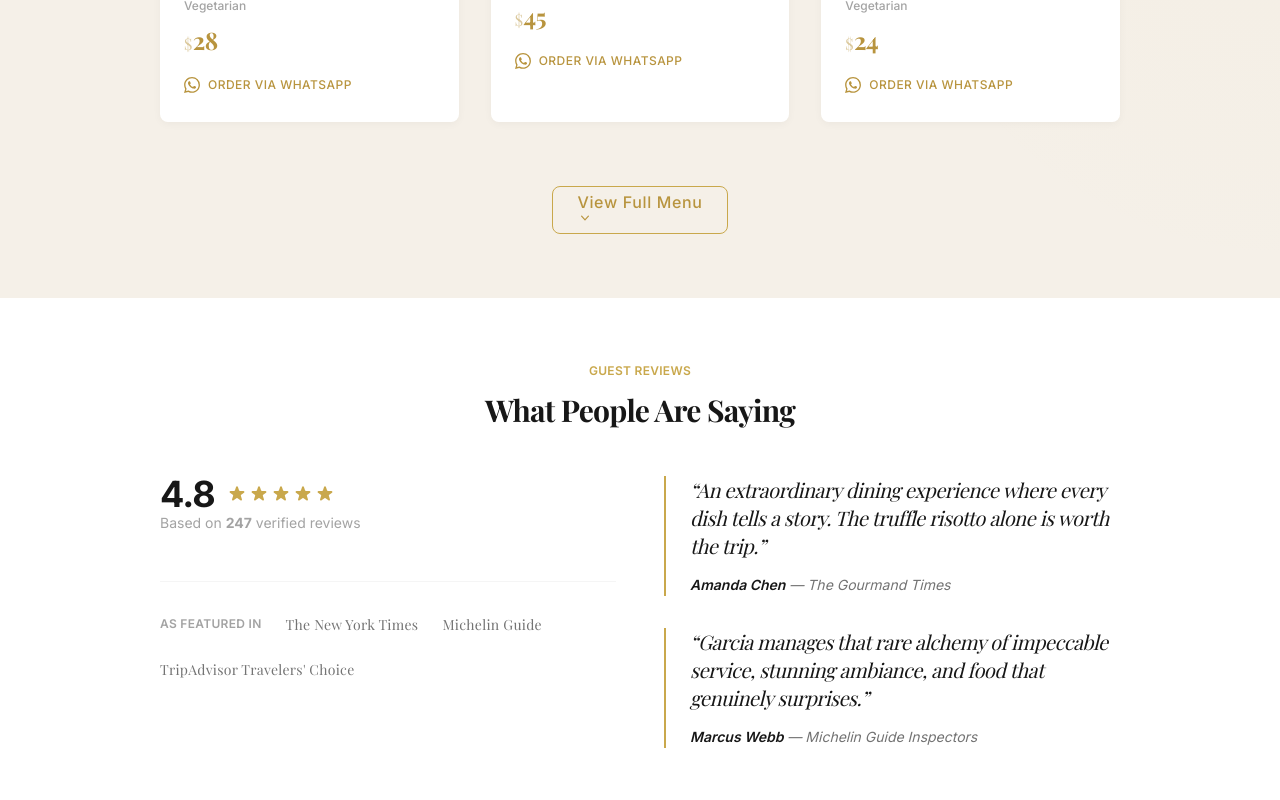
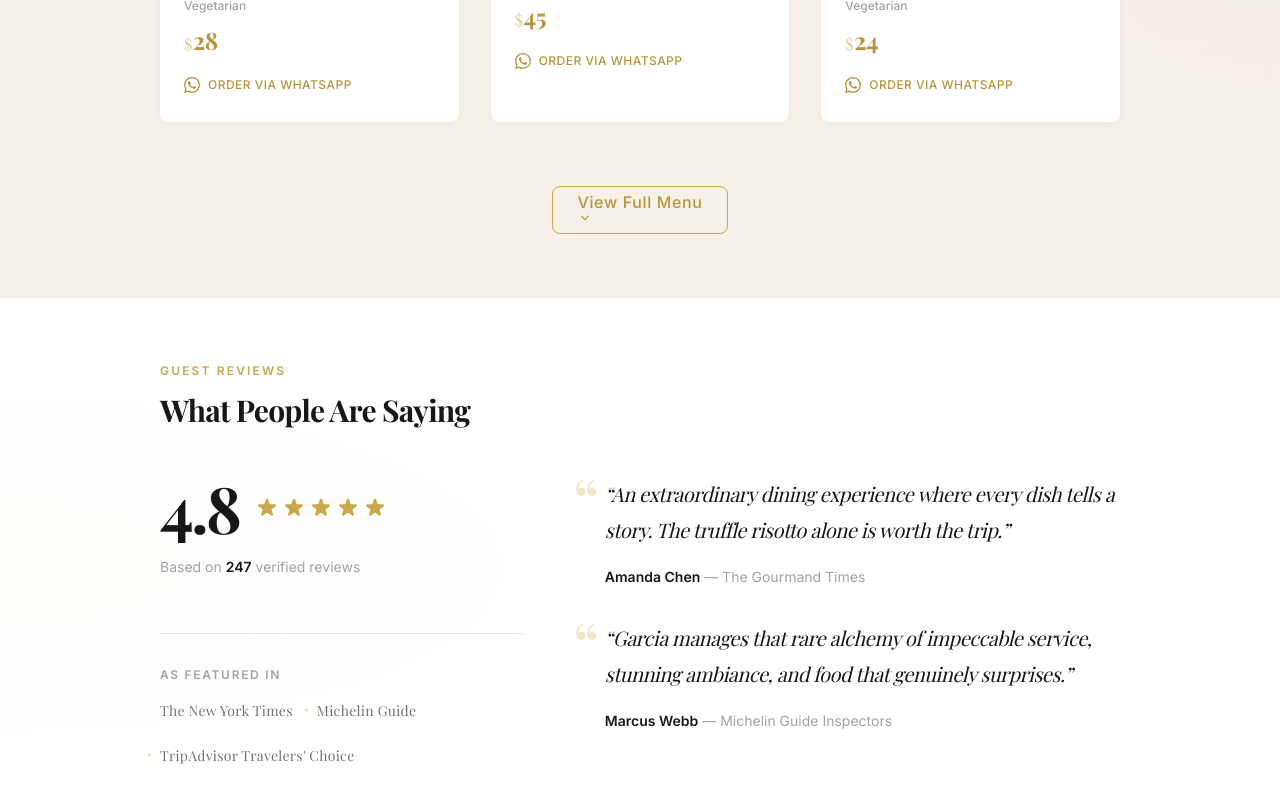
Before and after one commit to moomencode/AI_UPLOAD, a Next.js app: page / in a window 1280 px wide. Shown: the part 3257-4057 px from the top of the page. Built offline with nearby package versions, Linux system fonts and the light colour scheme; a web font is replaced by a local one.

Commit message:
refactor(social-proof): award-style rating badge, decorative large quote marks, gold dot divider between press items, left-aligned header

```diff
--- a/src/components/landing/social-proof.tsx
+++ b/src/components/landing/social-proof.tsx
@@ -89,7 +89,7 @@ export function SocialProof({
 
         <div className="social-grid">
           <div className={`social-rating ${hasEntered ? "social-enter-active" : "social-enter"}`}>
-            <div>
+            <div className="social-rating-badge">
               <div className="social-stars-row">
                 <span className="social-score" aria-hidden="true">
                   {rating}
@@ -107,11 +107,13 @@ export function SocialProof({
 
             <div className="social-press">
               <span className="social-press-label">As Featured In</span>
-              {pressItems.map((item) => (
-                <span key={item} className="social-press-item">
-                  {item}
-                </span>
-              ))}
+              <div className="social-press-items">
+                {pressItems.map((item) => (
+                  <span key={item} className="social-press-item">
+                    {item}
+                  </span>
+                ))}
+              </div>
             </div>
           </div>
 
--- a/src/styles/social-proof.css
+++ b/src/styles/social-proof.css
@@ -1,11 +1,19 @@
 @layer components {
   .social {
     background-color: var(--garcia-surface-primary);
+    background-image:
+      radial-gradient(ellipse 50% 40% at 0% 50%, rgb(201 168 76 / 0.03) 0%, transparent 100%);
   }
 
   .social-header {
     text-align: center;
     margin-bottom: var(--garcia-spacing-10);
+  }
+
+  @media (width >= 80rem) {
+    .social-header {
+      text-align: left;
+    }
   }
 
   @media (width >= 48rem) {
@@ -19,7 +27,7 @@
     font-family: var(--garcia-font-family-sans);
     font-size: var(--garcia-font-size-xs);
     font-weight: var(--garcia-font-weight-semibold);
-    letter-spacing: var(--garcia-letter-spacing-wide);
+    letter-spacing: 0.18em;
     text-transform: uppercase;
     color: var(--garcia-color-gold);
     margin-bottom: var(--garcia-spacing-3);
@@ -33,7 +41,7 @@
 
   @media (width >= 48rem) {
     .social-grid {
-      grid-template-columns: 1fr 1fr;
+      grid-template-columns: 1fr 1.5fr;
       gap: var(--garcia-spacing-12);
     }
   }
@@ -41,43 +49,57 @@
   .social-rating {
     display: flex;
     flex-direction: column;
-    gap: var(--garcia-spacing-6);
+    gap: var(--garcia-spacing-8);
+  }
+
+  .social-rating-badge {
+    display: flex;
+    flex-direction: column;
+    align-items: flex-start;
+    gap: var(--garcia-spacing-4);
   }
 
   .social-stars-row {
     display: flex;
     align-items: center;
-    gap: var(--garcia-spacing-3);
+    gap: var(--garcia-spacing-4);
   }
 
   .social-stars {
     display: flex;
-    gap: 2px;
+    gap: 3px;
     color: var(--garcia-color-gold);
   }
 
   .social-stars svg {
-    width: 1.25rem;
-    height: 1.25rem;
+    width: 1.5rem;
+    height: 1.5rem;
   }
 
   .social-score {
-    font-size: var(--garcia-font-size-3xl);
+    font-family: var(--garcia-font-family-display);
+    font-size: 3.5rem;
     font-weight: var(--garcia-font-weight-bold);
     color: var(--garcia-text-primary);
     line-height: 1;
-    letter-spacing: var(--garcia-letter-spacing-tight);
+    letter-spacing: -0.04em;
   }
 
   @media (width >= 48rem) {
     .social-score {
-      font-size: var(--garcia-font-size-4xl);
+      font-size: 4rem;
     }
   }
 
   .social-review-count {
     font-size: var(--garcia-font-size-sm);
     color: var(--garcia-text-tertiary);
+    line-height: 1.5;
+  }
+
+  .social-review-count strong {
+    color: var(--garcia-text-primary);
+    font-weight: var(--garcia-font-weight-semibold);
   }
 
   .social-quotes {
@@ -88,30 +110,43 @@
 
   .social-quote {
     position: relative;
-    padding-inline-start: var(--garcia-spacing-6);
-    border-inline-start: 2px solid var(--garcia-color-gold);
+    padding-inline-start: var(--garcia-spacing-8);
+  }
+
+  .social-quote::before {
+    content: "\201C";
+    position: absolute;
+    inset-inline-start: 0;
+    inset-block-start: -0.5rem;
+    font-family: var(--garcia-font-family-display);
+    font-size: 4rem;
+    line-height: 1;
+    color: var(--garcia-color-gold);
+    opacity: 0.3;
+    pointer-events: none;
   }
 
   .social-quote-text {
     font-family: var(--garcia-font-family-display);
     font-size: var(--garcia-font-size-lg);
-    line-height: var(--garcia-line-height-lg);
+    line-height: 1.7;
     color: var(--garcia-text-primary);
     font-style: italic;
     letter-spacing: var(--garcia-letter-spacing-tight);
-    margin-bottom: var(--garcia-spacing-3);
+    margin-bottom: var(--garcia-spacing-4);
   }
 
   @media (width >= 48rem) {
     .social-quote-text {
       font-size: var(--garcia-font-size-xl);
-      line-height: var(--garcia-line-height-xl);
+      line-height: 1.8;
     }
   }
 
   .social-quote-author {
     font-size: var(--garcia-font-size-sm);
-    color: var(--garcia-text-secondary);
+    color: var(--garcia-text-tertiary);
+    font-style: normal;
   }
 
   .social-quote-author strong {
@@ -121,20 +156,25 @@
 
   .social-press {
     display: flex;
-    flex-wrap: wrap;
-    align-items: center;
-    gap: var(--garcia-spacing-6);
+    flex-direction: column;
+    gap: var(--garcia-spacing-4);
     padding-block-start: var(--garcia-spacing-8);
-    border-block-start: 1px solid var(--garcia-border-light);
+    border-block-start: 1px solid var(--garcia-border);
     margin-block-start: var(--garcia-spacing-6);
   }
 
   .social-press-label {
     font-size: var(--garcia-font-size-xs);
     font-weight: var(--garcia-font-weight-semibold);
-    letter-spacing: var(--garcia-letter-spacing-wide);
+    letter-spacing: 0.14em;
     text-transform: uppercase;
     color: var(--garcia-text-tertiary);
+  }
+
+  .social-press-items {
+    display: flex;
+    flex-wrap: wrap;
+    gap: var(--garcia-spacing-6);
   }
 
   .social-press-item {
@@ -143,21 +183,35 @@
     color: var(--garcia-text-secondary);
     letter-spacing: 0.02em;
     white-space: nowrap;
+    position: relative;
+  }
+
+  .social-press-item + .social-press-item::before {
+    content: "";
+    position: absolute;
+    inset-inline-start: calc(-1 * var(--garcia-spacing-3));
+    inset-block-start: 50%;
+    width: 3px;
+    height: 3px;
+    border-radius: 50%;
+    background-color: var(--garcia-color-gold);
+    opacity: 0.4;
+    transform: translateY(-50%);
   }
 
   .social-enter {
     opacity: 0;
-    transform: translateY(16px);
+    transform: translateY(20px);
   }
 
   .social-enter-active {
-    animation: social-in 500ms var(--garcia-ease-out) forwards;
+    animation: social-in 600ms var(--garcia-ease-out) forwards;
   }
 
   @keyframes social-in {
     from {
       opacity: 0;
-      transform: translateY(16px);
+      transform: translateY(20px);
     }
     to {
       opacity: 1;
```
